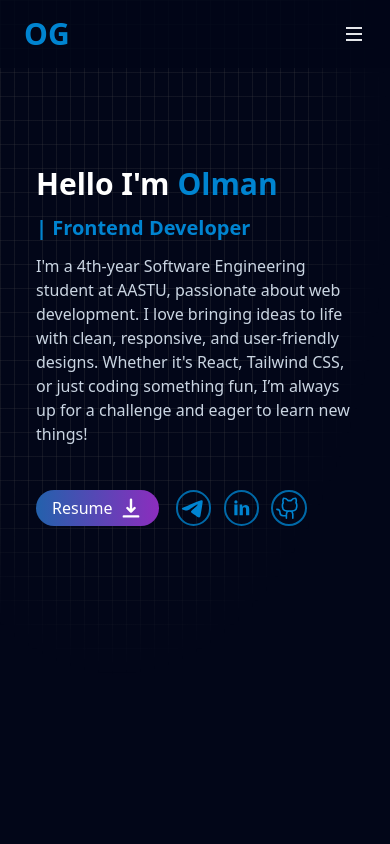
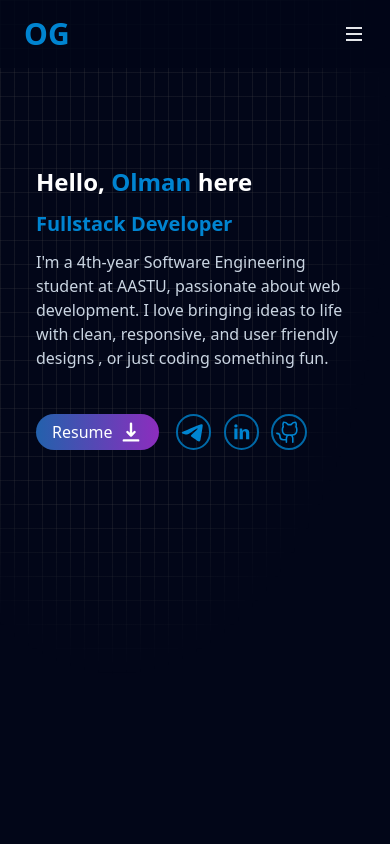
Before and after one commit to aposte7/O-portfolio-v2, a React (Vite) app: page / in a window 390 px wide. Shown: the top 844 px of the page. Built offline with nearby package versions, Linux system fonts and the light colour scheme.

Commit message:
refactor: update Header component layout and text for improved clarity

```diff
--- a/src/components/Header.jsx
+++ b/src/components/Header.jsx
@@ -16,7 +16,7 @@ const Header = ({ resumePdf, isOpen, toggleMenu }) => {
         </div>
       </div>
 
-      <div className="fixed top-0 left-0 w-full bg-slate-950/85 py-4 text-lg text-gray-200 md:py-0">
+      <div className="fixed top-0 left-0 z-10 w-full bg-slate-950/85 py-4 text-lg text-gray-200 md:py-0">
         <nav className="mx-auto flex max-w-[1100px] flex-wrap items-center justify-between px-6">
           <div>
             <a href="/" className="text-3xl font-semibold text-sky-600">
@@ -46,19 +46,18 @@ const Header = ({ resumePdf, isOpen, toggleMenu }) => {
 
       <div className="mt-20 py-20">
         <div className="space-y-3 text-white">
-          <h1 className="text-3xl font-bold sm:text-5xl">
-            Hello I&apos;m <span className="text-sky-600">Olman</span>
+          <h1 className="text-2xl font-bold sm:text-5xl">
+            Hello, <span className="text-sky-600">Olman</span> here
           </h1>
           <div className="text-xl font-semibold sm:text-3xl">
-            <span className="text-sky-600"> | Frontend Developer</span>
+            <span className="text-sky-600">Fullstack Developer</span>
           </div>
 
           <p className="max-w-[40rem] text-[1rem] text-slate-300 sm:text-[1.1rem]">
             I&apos;m a 4th-year Software Engineering student at AASTU,
             passionate about web development. I love bringing ideas to life with
-            clean, responsive, and user-friendly designs. Whether it&apos;s
-            React, Tailwind CSS, or just coding something fun, I&rsquo;m always
-            up for a challenge and eager to learn new things!
+            clean, responsive, and user friendly designs , or just coding
+            something fun.
           </p>
           <div className="flex flex-wrap items-center gap-[7%] py-8">
             <a href={resumePdf} target="_blank" rel="noopener noreferrer">
```
